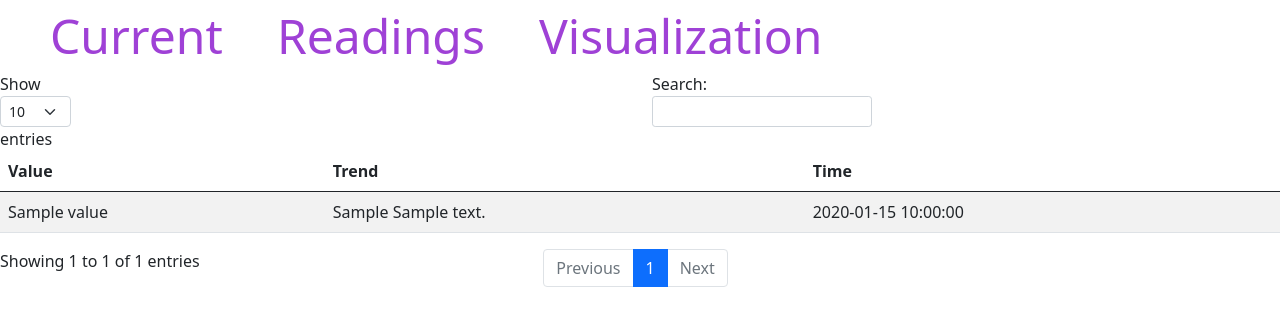
After one commit to david-ellinger/cgm_smart_lights, a Flask app: template app/templates/readings.html in a window 1280 px wide. The commit adds this page. Shown: the top 326 px of the page. Run offline with Flask 2, Linux system fonts and the light colour scheme; the template is opened without the code that fills it: most values are stand-ins (such as "Sample title", 1, 10 or a date in 2020); parts of the project's set-up code (start-up, migrations or seed data) failed here and were passed over; some libraries are stand-ins or nearby versions.

```diff
--- a/app/app.py
+++ b/app/app.py
@@ -7,38 +7,20 @@ import time
 from sys import stdout
 
 import requests
-from app.models.colors import Colors
+from app.domain import update_lights_workflow
 from dotenv import load_dotenv
 from flask import Flask, render_template
-from pydexcom import Dexcom
-from rgbxy import Converter
+
+from sqlalchemy import desc
 from flask_sqlalchemy import SQLAlchemy
 
 load_dotenv()
 db = SQLAlchemy()
 
-dexcom = Dexcom(os.getenv("DEXCOM_USER"), os.getenv("DEXCOM_PASSWORD"))
-hue_bridge_ip = os.getenv("HUE_BRIDGE_IP")
-hue_bridge_username = os.getenv("HUE_BRIDGE_USERNAME")
+
 app = Flask(__name__, template_folder="templates")
 app.config["SQLALCHEMY_DATABASE_URI"] = "sqlite:///cgmlights.db"
 db.init_app(app)
-
-
-class ApplicationLog(db.Model):
-    # TODO: Move this
-    id = db.Column(db.Integer, primary_key=True)
-    value = db.Column(db.Integer, nullable=False)
-    hue_result = db.Column(db.String)
-    mg_dl = db.Column(db.String)
-    mmol_l = db.Column(db.String)
-    trend = db.Column(db.String)
-    trend_description = db.Column(db.String)
-    trend_arrow = db.Column(db.String)
-    reading_time = db.Column(db.String)
-
-
-converter = Converter()
 
 # Setup Logging
 logger = logging.getLogger(__name__)
@@ -48,112 +30,67 @@ consoleHandler = logging.StreamHandler(stdout)  # set streamhandler to stdout
 consoleHandler.setFormatter(formatter)
 logger.addHandler(consoleHandler)
 
-SECONDS_TO_SLEEP = 60
 
 
-def update_lights_workflow():
-    logger.debug("Update lights...")
-    try:
-        bg = dexcom.get_current_glucose_reading()
-        if bg is None:
-            value = -1
-        else:
-            value = bg.value
-        x, y = calculate_color(value)
-        light_change_result = change_color(x, y)
-        logger.debug(light_change_result)
-        with app.app_context():
-            if value > -1:
-                app_log = ApplicationLog(
-                    value=value,
-                    hue_result=str(light_change_result),
-                    mg_dl=str(bg.mg_dl),
-                    mmol_l=str(bg.mmol_l),
-                    trend=str(bg.trend),
-                    trend_description=str(bg.trend_description),
-                    trend_arrow=str(bg.trend_arrow),
-                    reading_time=str(bg.time),
-                )
-            else:
-                app_log = ApplicationLog(
-                    value=value
-                )
-            db.session.add(app_log)
-            db.session.commit()
-    except Exception:
-        logger.exception(f"Could not change light colors")
 
 
-def interval_query():
-    while True:
-        update_lights_workflow()
-        logger.info(f"Sleeping for {SECONDS_TO_SLEEP} seconds...")
-        time.sleep(SECONDS_TO_SLEEP)
+
+# def interval_query():
+#     while True:
+#         update_lights_workflow()
+#         logger.info(f"Sleeping for {SECONDS_TO_SLEEP} seconds...")
+#         time.sleep(SECONDS_TO_SLEEP)
 
 
-thread = threading.Thread(name="interval_query", target=interval_query, daemon=True)
-thread.start()
+# thread = threading.Thread(name="interval_query", target=interval_query, daemon=True)
+# thread.start()
 
 
 @app.route("/")
 def home():
-    bg = dexcom.get_current_glucose_reading()
-    x, y = calculate_color(bg.value)
-    light_change_result = change_color(x, y)
-    return render_template(
-        "home.html",
-        title="Glucose Reading <> Light Transition",
-        reading=f"Glucose Reading: {bg.value} {bg.trend_arrow} {bg.time}",
-        light_color=f"({x},{y})",
-        light_change=str(light_change_result),
-    )
+    return "Hello"
+    # bg = dexcom.get_current_glucose_reading()
+    # x, y = calculate_color(bg.value)
+    # light_change_result = change_color(x, y)
+    # return render_template(
+    #     "home.html",
+    #     title="Glucose Reading",
+    #     reading=f"{bg.value} {bg.trend_arrow} {bg.time}",
+    #     light_color=f"({x},{y})",
+    #     light_change=str(light_change_result),
+    # )
+
+@app.route("/reading")
+def reading():
+    print(update_lights_workflow())
+    return True
+
+@app.route("/readings")
+def readings():
+    # readings = ApplicationLog.query.order_by(desc(ApplicationLog.reading_time)).paginate(page=1, per_page=50,error_out=False).items
+    # return render_template(
+    #     "readings.html", readings=readings
+    # )
+    return "Readings"
+
+@app.route("/health")
+def health():
+    return True
 
 
-def calculate_color(glucose_value):
-    color = None
-    if glucose_value == -1:
-        color = Colors.PURPLE
-    elif glucose_value < 55:
-        color = Colors.RED
-    elif 55 <= glucose_value <= 69:
-        color = Colors.RED_YELLOW
-    elif 70 <= glucose_value <= 79:
-        color = Colors.YELLOW
-    elif 80 <= glucose_value <= 150:
-        color = Colors.BLUE
-    elif 150 < glucose_value <= 200:
-        color = Colors.GREEN
-    elif 200 < glucose_value < 250:
-        color = Colors.RED_YELLOW
-    elif 250 < glucose_value:
-        color = Colors.RED
-    else:
-        color = Colors.PURPLE
-
-    logger.info(f"Glucose Value is {glucose_value} and color is {color.name}")
-    return converter.rgb_to_xy(*color.value)
 
 
-def change_color(x, y):
-    headers = {
-        "Accept": "application/json",
-    }
-    light = 3
-    data = '{"on":true,"xy":[%.4f,%.4f]}' % (x, y)
-    result = requests.put(
-        f"http://{hue_bridge_ip}/api/{hue_bridge_username}/lights/{light}/state",
-        headers=headers,
-        data=data,
-    )
-    return result.json()
 
-@atexit.register
-def close_application():
-    color = Colors.WHITE
-    logger.info(f"Application is shutting down; Turning light {color.name}")
 
-    x,y = converter.rgb_to_xy(*color.value)
-    change_color(x, y)
+
+#TODO: Evaluate whether to keep this
+# @atexit.register
+# def close_application():
+#     color = Colors.WHITE
+#     logger.info(f"Application is shutting down; Turning light {color.name}")
+
+#     x,y = converter.rgb_to_xy(*color.value)
+#     change_color(x, y)
 
 
 if __name__ == "__main__":
--- /dev/null
+++ b/app/static/css/main.css
@@ -0,0 +1,43 @@
+.title {
+    margin: 5px;
+}
+
+.content {
+    margin: 5px;
+    width: 100%;
+    display: flex;
+    flex-direction: row;
+    flex-wrap: wrap;
+}
+
+
+.name {
+    color: #00a36f;
+    text-decoration: none;
+}
+
+nav a {
+    color: #9f41d6;
+    font-size: 3em;
+    margin-left: 50px;
+    text-decoration: none;
+}
+
+.pagination {
+    margin: 0 auto;
+}
+
+.pagination span {
+    font-size: 2em;
+    margin-right: 10px;
+}
+
+.page-number {
+    color: #d64161;
+    padding: 5px;
+    text-decoration: none;
+}
+
+.current-page-number {
+    color: #666
+}
--- a/app/templates/layout.html
+++ b/app/templates/layout.html
@@ -6,11 +6,21 @@
     <meta charset="utf-8">
     <meta name="description" content={{description}}>
     <link rel="shortcut icon" href="/favicon.ico">
+    <link href="https://cdn.jsdelivr.net/npm/bootstrap@5.0.1/dist/css/bootstrap.min.css" rel="stylesheet" integrity="sha384-+0n0xVW2eSR5OomGNYDnhzAbDsOXxcvSN1TPprVMTNDbiYZCxYbOOl7+AMvyTG2x" crossorigin="anonymous">
     {% block css %}{% endblock %}
   </head>
 
   <body>
+    <nav>
+      <a href="{{ url_for('home') }}">Current</a>
+      <a href="{{ url_for('readings') }}">Readings</a>
+      <a href="#">Visualization</a>
+  </nav>
     {% block content %}{% endblock %}
+    <script type="text/javascript" charset="utf8" src="https://code.jquery.com/jquery-3.6.0.min.js"></script>
+    <script type="text/javascript" charset="utf8" src="https://cdn.datatables.net/1.10.25/js/jquery.dataTables.js"></script>
+    <script type="text/javascript" charset="utf8" src="https://cdn.datatables.net/1.10.25/js/dataTables.bootstrap5.js"></script>
+    {% block scripts %}{% endblock %}
   </body>
 
 </html>
--- /dev/null
+++ b/app/templates/readings.html
@@ -0,0 +1,34 @@
+{% extends 'layout.html' %} {% block css %}
+<link
+  href="{{ url_for('static', filename='css/main.css') }}"
+  rel="stylesheet"
+/>
+{% endblock %} {% block content %}
+<table id="data" class="table table-striped">    <thead>
+        <tr>
+          <th>Value</th>
+          <th>Trend</th>
+          <th>Time</th>
+        </tr>
+      </thead>
+    {% for reading in readings %}
+        <tr>
+            <td>{{reading.value}}</td>
+            <td>{{reading.trend_arrow}} {{reading.trend_description}}</td>
+            <td>{{reading.reading_time}}</td>
+        </td>
+    {% endfor %}
+
+{% endblock %}
+{% block scripts %}
+  <script>
+    $(document).ready(function () {
+      $('#data').DataTable({
+        columns: [
+          {orderable: true},
+          {orderable: true},
+          {orderable: true}],
+      });
+    });
+  </script>
+{% endblock %}
```
Also changed, not shown: app/daemon.py (added, +21 -0 lines), app/data/ApplicationLog.py (added, +16 -0 lines), app/domain.py (added, +71 -0 lines), app/services/Hue.py (added, +19 -0 lines), app/templates/home.html (+12 -12 lines), .github/workflows/docker-image.yml, 1 other file.
